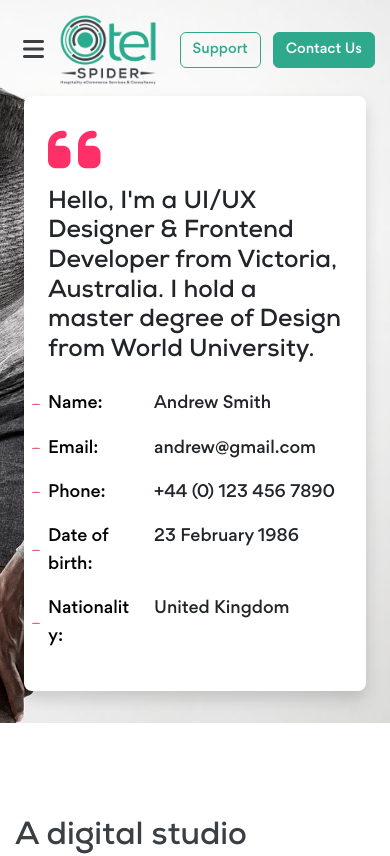
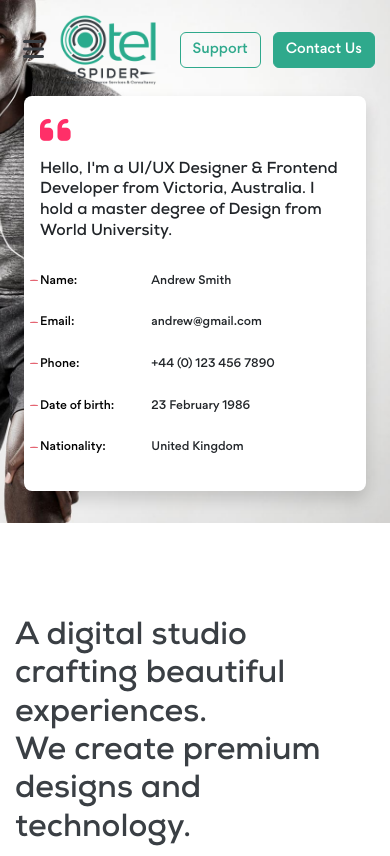
Before and after one commit to Otel-Spider/otel-website, a React (Create React App) app: page /about in a window 390 px wide. Shown: the top 856 px of the page. Built offline with nearby package versions, Linux system fonts and the light colour scheme.

Commit message:
update-body

```diff
--- a/src/components/about/HeroAbout/hero-about.css
+++ b/src/components/about/HeroAbout/hero-about.css
@@ -47,7 +47,7 @@
   top: 50%;
   transform: translateY(-50%);
   width: 8px;
-  height: .5px;
+  height: 0.5px;
   background-color: #dc3545;
   border-radius: 50%;
 }
@@ -86,8 +86,40 @@
     padding: 1.5rem !important;
   }
 
+  .detail-label::before {
+    left: -10px;
+  }
   .detail-label,
   .detail-value {
-    font-size: 1.1rem;
+    font-size: 0.8rem;
+  }
+
+  .hero-about h2 {
+    font-size: 1.2rem !important;
+    line-height: 1.4;
+  }
+
+  .quote-icon {
+    font-size: 40px !important;
   }
 }
+
+@media (max-width: 575.98px) {
+  .card-body {
+    padding: 1rem !important;
+  }
+
+  .detail-label,
+  .detail-value {
+    font-size: 0.75rem;
+  }
+
+  .hero-about h2 {
+    font-size: 1rem !important;
+    line-height: 1.3;
+  }
+
+  .quote-icon {
+    font-size: 35px !important;
+  }
+}
--- a/src/index.css
+++ b/src/index.css
@@ -5,6 +5,13 @@ body {
     "Fira Sans", "Droid Sans", "Helvetica Neue", sans-serif;
   -webkit-font-smoothing: antialiased;
   -moz-osx-font-smoothing: grayscale;
+  overflow-x: hidden;
+  width: 100%;
+}
+
+html {
+  overflow-x: hidden;
+  width: 100%;
 }
 
 code {
--- a/src/pages/About.jsx
+++ b/src/pages/About.jsx
@@ -9,7 +9,7 @@ import SocialShowcase from '../components/about/SocialShowcase';
 
 const About = () => {
   return (
-    <div className="about-page">
+    <div className="about-page" style={{ overflowX: 'hidden', width: '100%' }}>
       <HeroAbout imageSrc="/images/about-me-2.jpg" />
       <StudioIntroGrid />
       <QuoteEducation />
```
